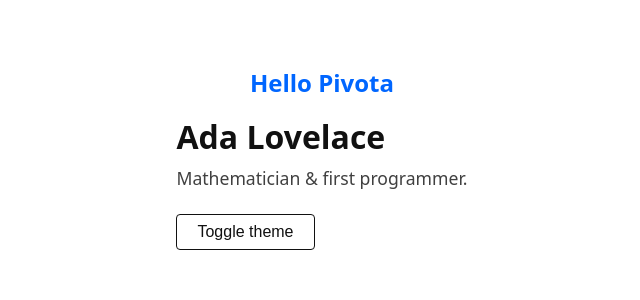
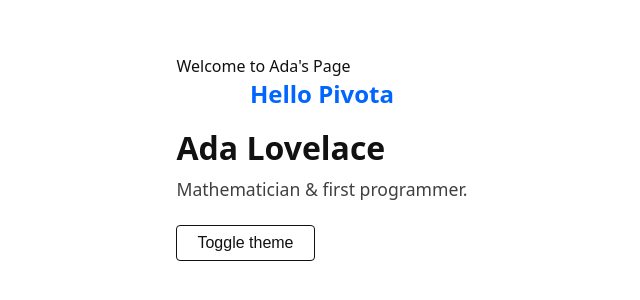
Before and after one commit to syedaun-techsur/pivota-express-smoke, a website: page index.html in a window 1280 px wide. Shown: the part 242-542 px from the top of the page, without its empty margins (318-958 px from the left). Drawn offline with Linux system fonts and the light colour scheme.

Commit message:
feat(express-add-teal-welcome-banner-01): add welcome banner HTML element
- Added div#welcome-banner before h2#hello-pivota in main element
- Banner contains 'Welcome to Ada\''s Page' text

```diff
--- a/index.html
+++ b/index.html
@@ -8,6 +8,7 @@
   </head>
   <body>
     <main>
+      <div id="welcome-banner">Welcome to Ada's Page</div>
       <h2 id="hello-pivota">Hello Pivota</h2>
       <h1>Ada Lovelace</h1>
       <p>Mathematician &amp; first programmer.</p>
```
